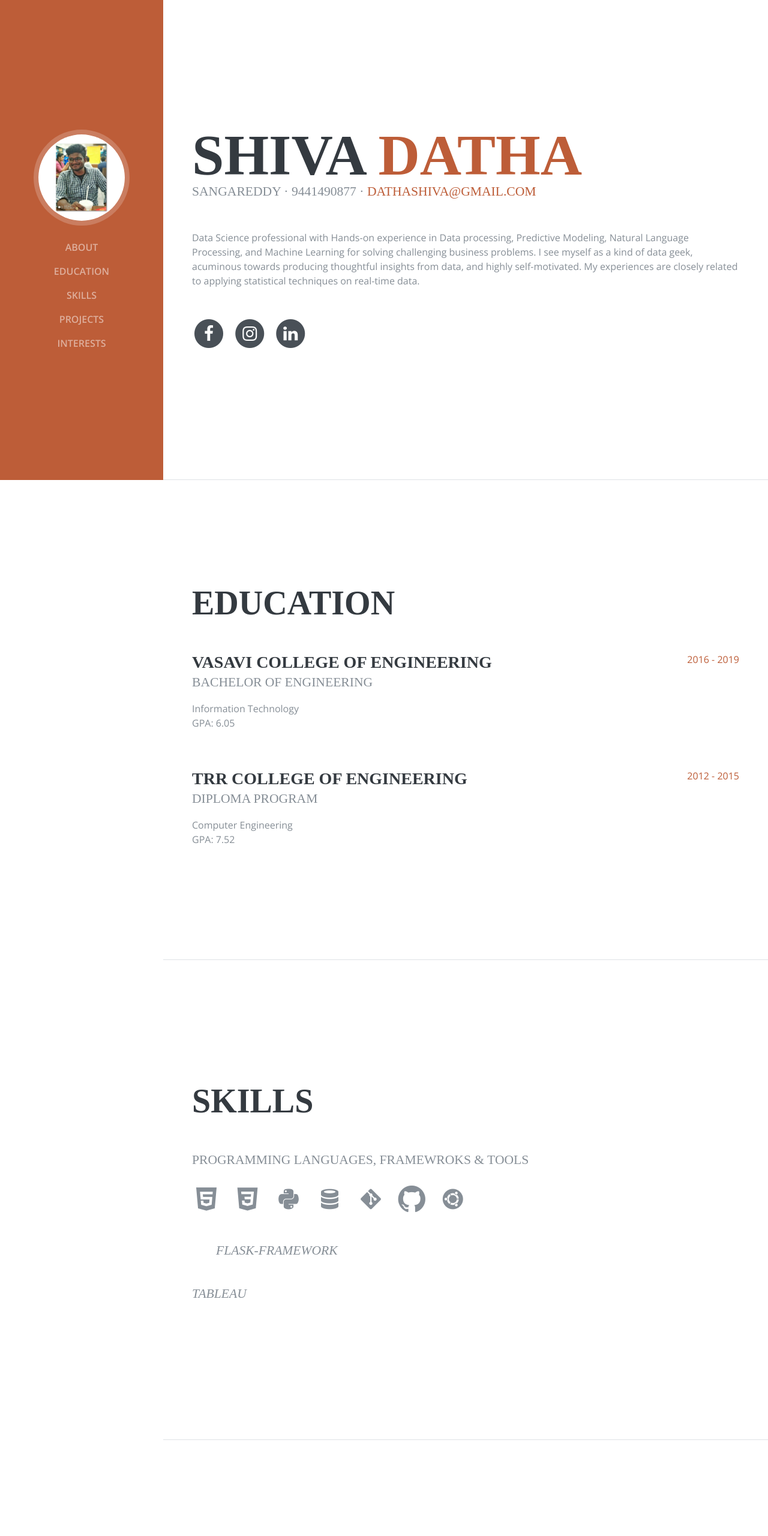
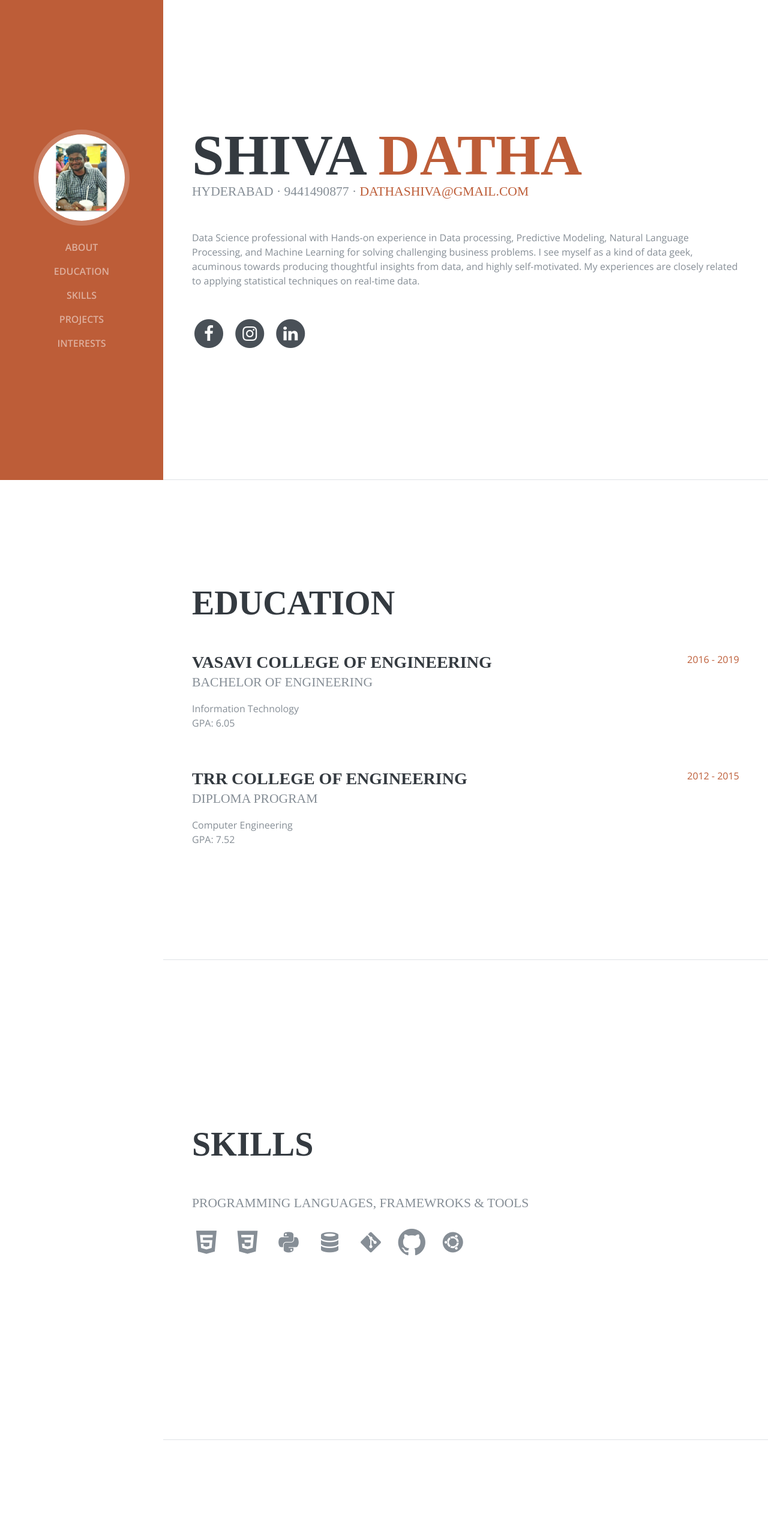
Before and after one commit to dathadathu/dathadathu.github.io, a plain HTML site: page index.html in a window 1280 px wide. Shown: the top 2560 px of the page at 60% size. Drawn offline with nearby package versions, Linux system fonts and the light colour scheme; a script that the page names is missing; a web font is replaced by a local one.

Commit message:
enhancement

```diff
--- a/index.html
+++ b/index.html
@@ -63,7 +63,7 @@
           <h1 class="mb-0">SHIVA
             <span class="text-primary">DATHA</span>
           </h1>
-          <div class="subheading mb-5">SANGAREDDY    · 9441490877 ·
+          <div class="subheading mb-5">HYDERABAD    · 9441490877 ·
             <a href="mailto:name@email.com">dathashiva@gmail.com</a>
           </div>
           <p class="mb-5">Data Science professional with Hands-on experience in Data processing, Predictive Modeling, Natural Language Processing, and Machine Learning for solving challenging business problems. I see myself as a kind of data geek, acuminous towards producing thoughtful insights from data, and highly self-motivated. My experiences are closely related to applying statistical techniques on real-time data.</p>
@@ -154,12 +154,6 @@
             <li class="list-inline-item">
               <i class="devicons devicons-ubuntu"></i>
             </li>
-            <ul type="circle">
-              <i class="subheading mb-0"> flask-framework</i>
-            </ul>
-            <li>
-              <i class="subheading mb-0"> Tableau</i>
-            </li>
             </ul>
           </div>
           </section>
@@ -167,7 +161,7 @@
       <section class="resume-section p-3 p-lg-5 d-flex flex-column" id="interests">
         <div class="my-auto">
           <h2 class="mb-5">Interests</h2>
-          <p>Apart from being a ml engineer, I enjoy most of my time being outdoors. I am rider. Love to drive long</p>
+          <p>Apart from being a machine learning engineer, I enjoy most of my time being outdoors. I am rider. Love to drive long.</p>
           <p class="mb-0">When forced indoors, I follow a number of sci-fi and fantasy genre movies and tv shows, I am an aspiring chef, and I spend a large amount of my free time exploring the latest technolgy advancements.</p>
         </div>
       </section>
```
